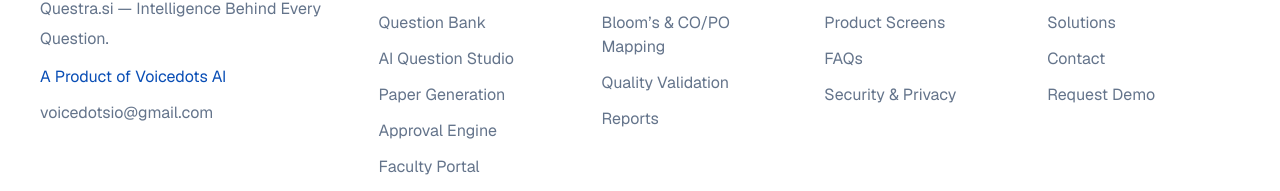
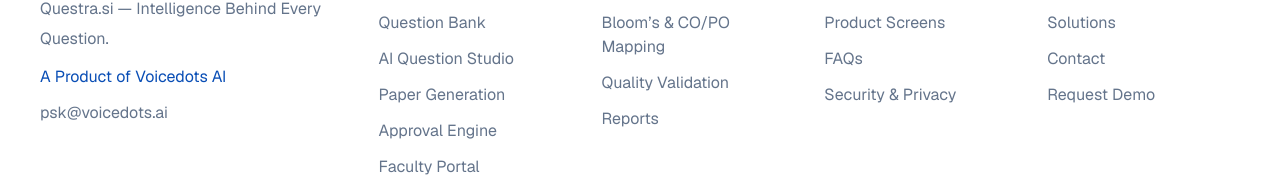
Before and after one commit to Yasss333/questra-landing-page, a Next.js app in the folder template-solar-main/: page /how-it-works in a window 1280 px wide. Shown: the part 4685-4876 px from the top of the page. Built offline with nearby package versions, Linux system fonts and the light colour scheme.

Commit message:
fix: update Questra footer email

```diff
--- a/template-solar-main/src/components/ui/Footer.tsx
+++ b/template-solar-main/src/components/ui/Footer.tsx
@@ -1,7 +1,7 @@
 import Link from "next/link"
 import QuestraLogo from "../marketing/QuestraLogo"
 import styles from "../marketing/PhaseZero.module.css"
-import { siteConfig } from "@/app/siteConfig"
+const footerEmail = "psk@voicedots.ai"
 const groups = [
   [
     "Platform",
@@ -52,8 +52,8 @@ export default function Footer() {
           </Link>
           <p>Questra.si — Intelligence Behind Every Question.</p>
           <small>A Product of Voicedots AI</small>
-          <Link href={`mailto:${siteConfig.contactEmail}`}>
-            {siteConfig.contactEmail}
+          <Link href={`mailto:${footerEmail}`}>
+            {footerEmail}
           </Link>
         </div>
         {groups.map(([name, links]) => (
```
